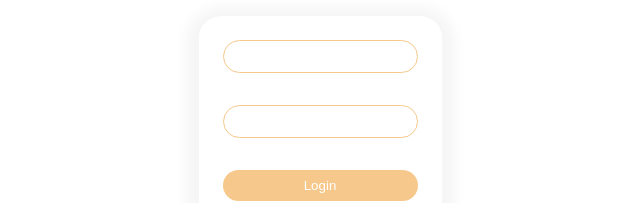
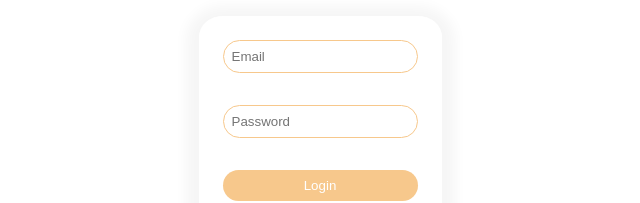
Before and after one commit to ttuom1nen/Task-app, a React (Create React App) app in the folder frontend/: page /login in a window 1280 px wide. Shown: the top 203 px of the page, without its empty margins (320-960 px from the left). Built offline with nearby package versions, Linux system fonts and the light colour scheme.

Commit message:
Disable theming for now

```diff
--- a/frontend/src/App.tsx
+++ b/frontend/src/App.tsx
@@ -1,17 +1,17 @@
-import React, { useState } from "react";
+import React from "react";
 import LoginView from "./views/LoginView";
 import MainView from "./views/MainView";
 import { PrivateRoute } from "./utils/PrivateRoute";
 import { Switch, Route } from "react-router-dom";
 import { ThemeProvider } from "styled-components";
-import { defaultTheme, darkTheme } from "./themes/themes";
+import { defaultTheme } from "./themes/themes";
 import "./App.css";
 
 function App() {
-  const [theme, setTheme] = useState<any>(defaultTheme);
+  // const [theme, setTheme] = useState<any>(defaultTheme);
 
   return (
-    <ThemeProvider theme={theme}>
+    <ThemeProvider theme={defaultTheme}>
       <Switch>
         <Route exact path="/login" component={LoginView} />
         <PrivateRoute path="/">
--- a/frontend/src/components/LoginForm/LoginForm.tsx
+++ b/frontend/src/components/LoginForm/LoginForm.tsx
@@ -49,6 +49,7 @@ const LoginForm = () => {
     <Form onSubmit={(e) => handleSubmit(e)}>
       <PaddedContainer>
         <CustomInput
+          placeholder="Email"
           name="email"
           autoComplete="username"
           id="username"
@@ -57,6 +58,7 @@ const LoginForm = () => {
       </PaddedContainer>
       <PaddedContainer>
         <CustomInput
+          placeholder="Password"
           name="password"
           type="password"
           autoComplete="current-password"
```
